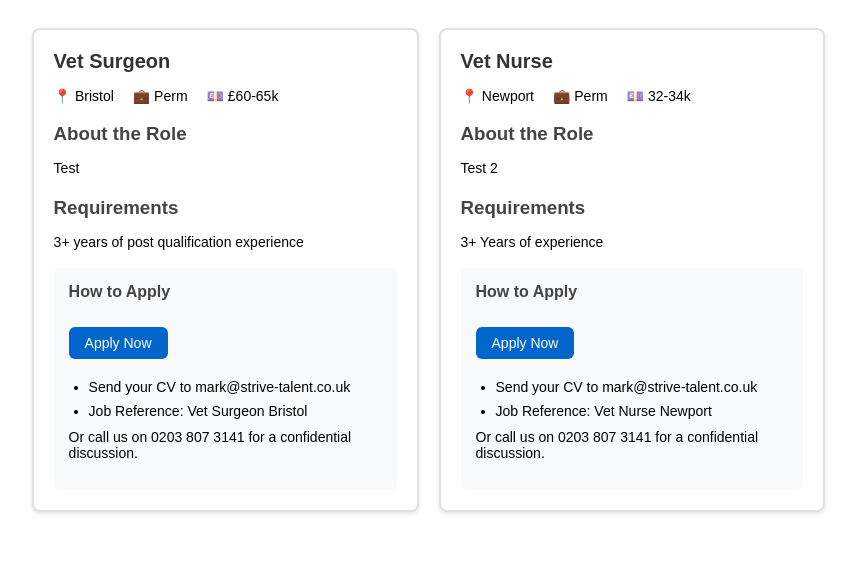
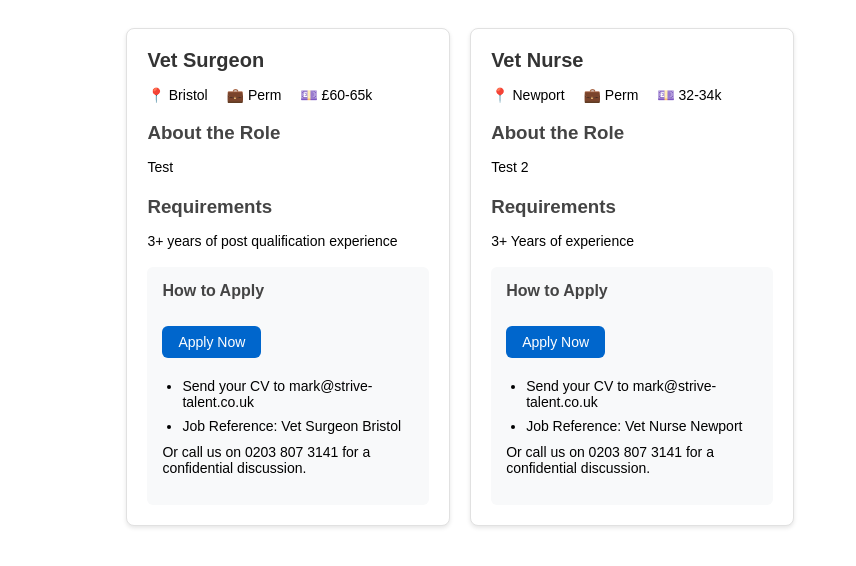
Before and after one commit to Sturmstrive/Jobs-feed, a plain HTML site: page index.html in a window 1280 px wide. Shown: the whole page, without its empty margins (8-864 px from the left). Drawn offline with Linux system fonts and the light colour scheme.

Commit message:
Update job feed

```diff
--- a/index.html
+++ b/index.html
@@ -1,8 +1,8 @@
 
-<div style="max-width: 95%; margin: 0 auto; padding: 20px; font-family: Arial, sans-serif;">
-  <div style="display: grid; grid-template-columns: repeat(3, 1fr); gap: 20px;">
+<div style="max-width: 80%; margin: 0 auto; padding: 20px; font-family: Arial, sans-serif;">
+  <div style="display: grid; grid-template-columns: repeat(3, 1fr); gap: 20px; justify-items: center;">
 
-    <div style="background: #ffffff; border: 2px solid #e1e1e1; border-radius: 8px; padding: 20px; margin-bottom: 20px; box-shadow: 0 2px 4px rgba(0,0,0,0.1);">
+    <div style="background: #ffffff; border: 1px solid #e1e1e1; border-radius: 8px; padding: 20px; margin-bottom: 20px; box-shadow: 0 2px 4px rgba(0,0,0,0.1);">
       <h2 style="color: #333; margin-top: 0; margin-bottom: 15px; font-size: 20px;">Vet Surgeon</h2>
 
       <div style="margin-bottom: 15px; font-size: 14px;">
@@ -33,7 +33,7 @@
       </div>
     </div>
 
-    <div style="background: #ffffff; border: 2px solid #e1e1e1; border-radius: 8px; padding: 20px; margin-bottom: 20px; box-shadow: 0 2px 4px rgba(0,0,0,0.1);">
+    <div style="background: #ffffff; border: 1px solid #e1e1e1; border-radius: 8px; padding: 20px; margin-bottom: 20px; box-shadow: 0 2px 4px rgba(0,0,0,0.1);">
       <h2 style="color: #333; margin-top: 0; margin-bottom: 15px; font-size: 20px;">Vet Nurse</h2>
 
       <div style="margin-bottom: 15px; font-size: 14px;">
```
